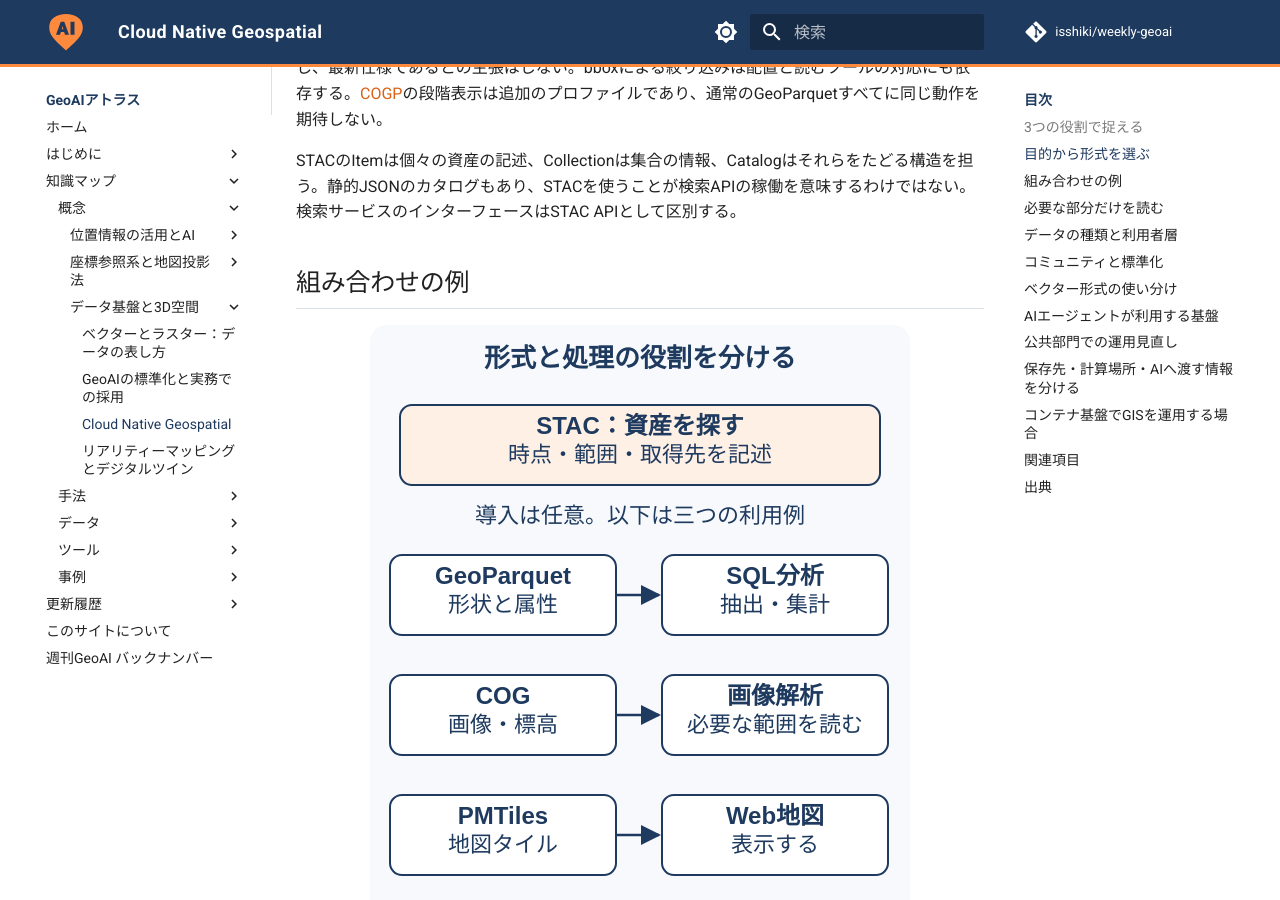
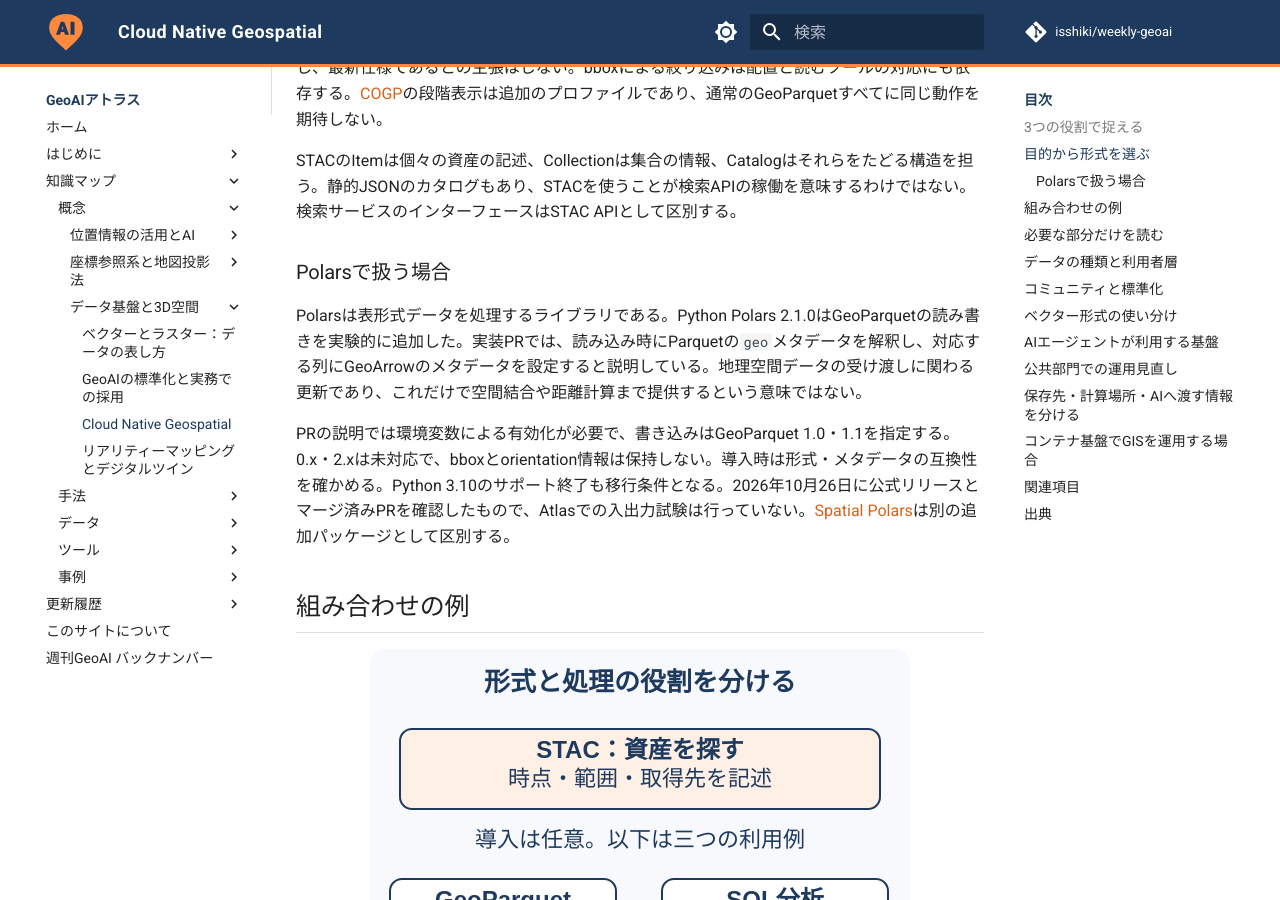
Before and after one commit to isshiki/weekly-geoai, an MkDocs documentation site: the page built from docs/atlas/concepts/cloud-native-geospatial.md, in a window 1280 px wide and 900 px high, scrolled down 1635 px. Built offline with MkDocs 1.6.1 and Material for MkDocs 9.7.7, drawn with Linux system fonts in a browser that asks for light colours; comment, search, counter and statistics services are not loaded; some of the changed text lies outside the part shown.

Commit message:
Record Polars GeoParquet experimental support

```diff
--- a/docs/atlas/concepts/cloud-native-geospatial.md
+++ b/docs/atlas/concepts/cloud-native-geospatial.md
@@ -2,7 +2,7 @@
 layout: default
 title: Cloud Native Geospatial
 category: concepts
-updated: 2026-10-20
+updated: 2026-10-26
 ---
 
 # Cloud Native Geospatial
@@ -38,6 +38,12 @@
 GeoParquetはParquetへの地理空間表現・メタデータの仕様である。ここでは1.1.0の仕様を参照し、最新仕様であるとの主張はしない。bboxによる絞り込みは配置と読むツールの対応にも依存する。[COGP](../data/cloud-optimized-geoparquet.md)の段階表示は追加のプロファイルであり、通常のGeoParquetすべてに同じ動作を期待しない。
 
 STACのItemは個々の資産の記述、Collectionは集合の情報、Catalogはそれらをたどる構造を担う。静的JSONのカタログもあり、STACを使うことが検索APIの稼働を意味するわけではない。検索サービスのインターフェースはSTAC APIとして区別する。
+
+### Polarsで扱う場合
+
+Polarsは表形式データを処理するライブラリである。Python Polars 2.1.0はGeoParquetの読み書きを実験的に追加した。実装PRでは、読み込み時にParquetの`geo`メタデータを解釈し、対応する列にGeoArrowのメタデータを設定すると説明している。地理空間データの受け渡しに関わる更新であり、これだけで空間結合や距離計算まで提供するという意味ではない。
+
+PRの説明では環境変数による有効化が必要で、書き込みはGeoParquet 1.0・1.1を指定する。0.x・2.xは未対応で、bboxとorientation情報は保持しない。導入時は形式・メタデータの互換性を確かめる。Python 3.10のサポート終了も移行条件となる。2026年10月26日に公式リリースとマージ済みPRを確認したもので、Atlasでの入出力試験は行っていない。[Spatial Polars](../tools/spatial-polars.md)は別の追加パッケージとして区別する。
 
 ## 組み合わせの例 { #workflow }
 
@@ -138,6 +144,8 @@
 
 ## 出典
 
+- [Python Polars 2.1.0：公式リリース](https://github.com/pola-rs/polars/releases/tag/py-2.1.0)・[GeoParquet入出力の実装PR](https://github.com/pola-rs/polars/pull/29987)（2026-10-26確認）
+
 - [GeoParquet 1.1.0仕様](https://geoparquet.org/releases/v1.1.0/)（2026-10-06確認）
 - [GDAL: COG driver](https://gdal.org/en/stable/drivers/raster/cog.html)（2026-10-06確認）
 - [Protomaps: PMTiles Concepts](https://docs.protomaps.com/pmtiles/)（2026-10-06確認）
```
Also changed, not shown: daily/2026-10-26.md (+9 -0 lines), docs/updates/2026-10-26.md (+9 -1 lines), editorial/atlas-review-register.md (+1 -1 lines).
